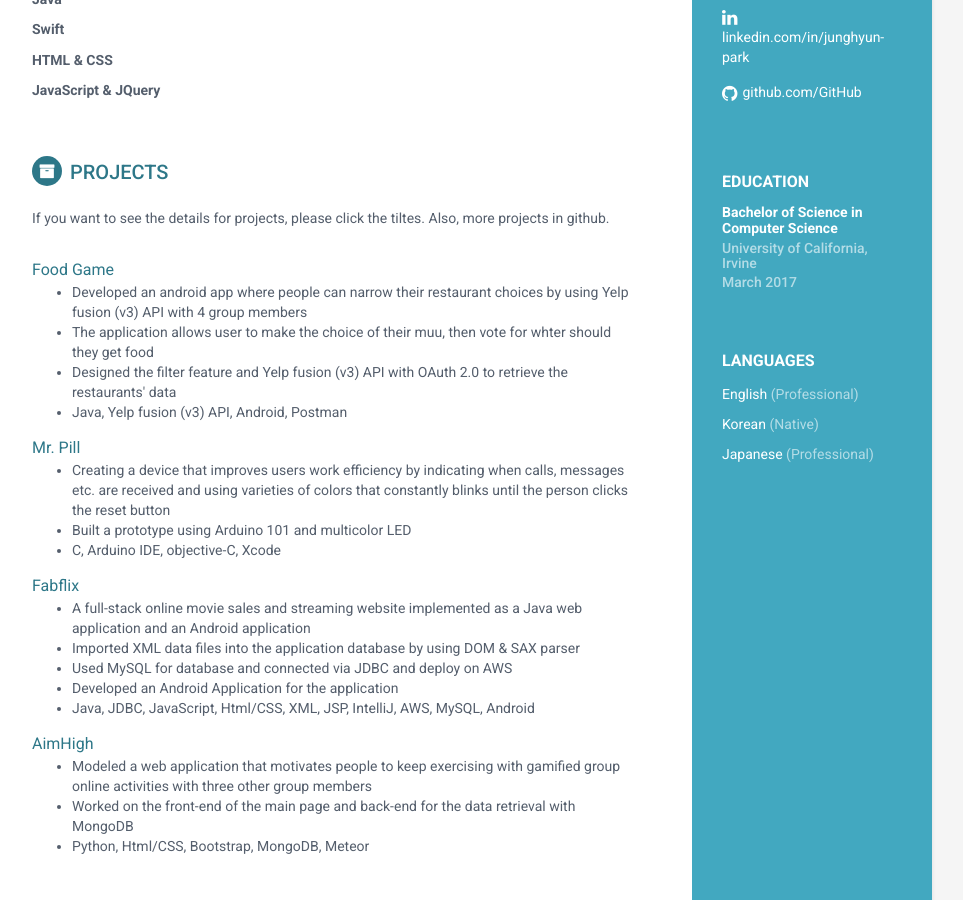
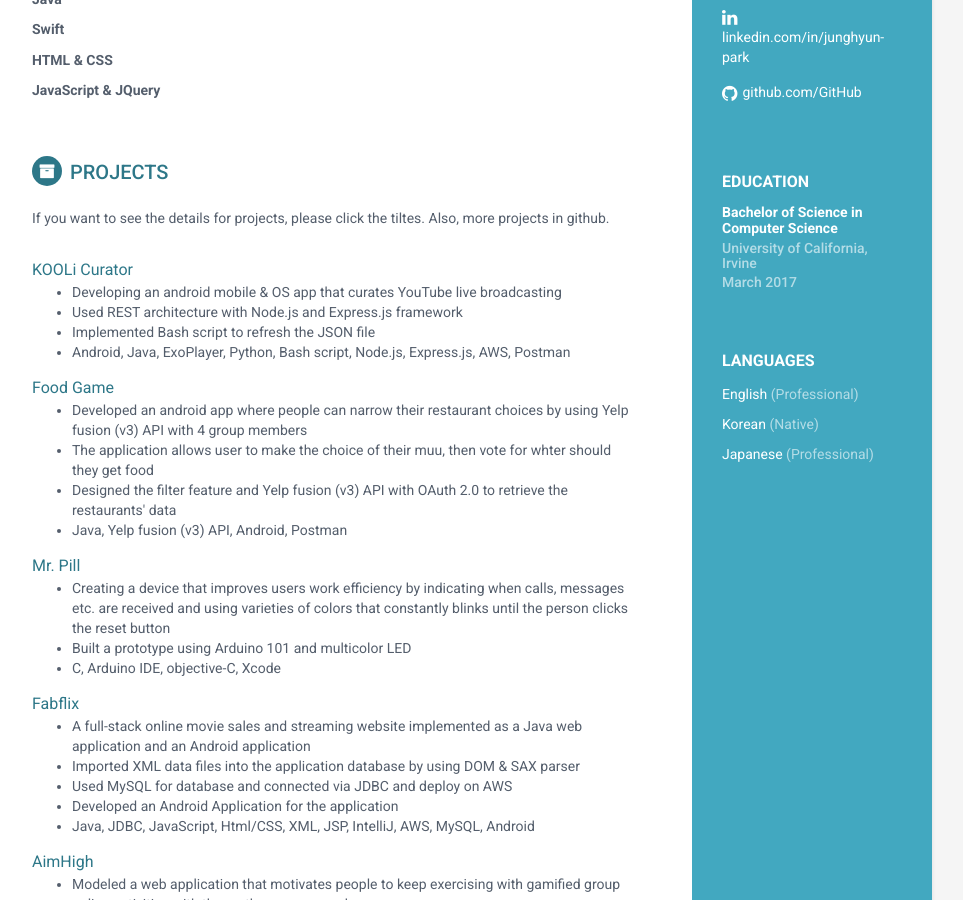
Before and after one commit to sean-park/sean-park.github.com, a Jekyll site: the page built from index.html, in a window 1280 px wide and 900 px high, scrolled down 361 px. Shown: the whole window, without its empty margins (188-1151 px from the left). Built offline with Jekyll 4.4.1, drawn with Linux system fonts in a browser that asks for light colours.

Commit message:
update KOOLi project

```diff
--- a/_includes/projects.html
+++ b/_includes/projects.html
@@ -3,6 +3,16 @@
                 <div class="intro">
                     <p>If you want to see the details for projects, please click the tiltes. Also, more projects in github.</p>
                 </div><!--//intro-->
+
+                <div class="item">
+                    <span class="project-title"><a href="http://kooli.tv">KOOLi Curator</a></span>
+                    <ul>
+                        <li>Developing an android mobile & OS app that curates YouTube live broadcasting</li>
+                        <li>Used REST architecture with Node.js and Express.js framework </li>
+                        <li>Implemented Bash script to refresh the JSON file </li>
+                        <li>Android, Java, ExoPlayer, Python, Bash script, Node.js, Express.js, AWS, Postman</li>
+                    </ul>
+                </div><!--//item-->
 
                 <div class="item">
                     <span class="project-title"><a href="#hook">Food Game</a></span>
```
